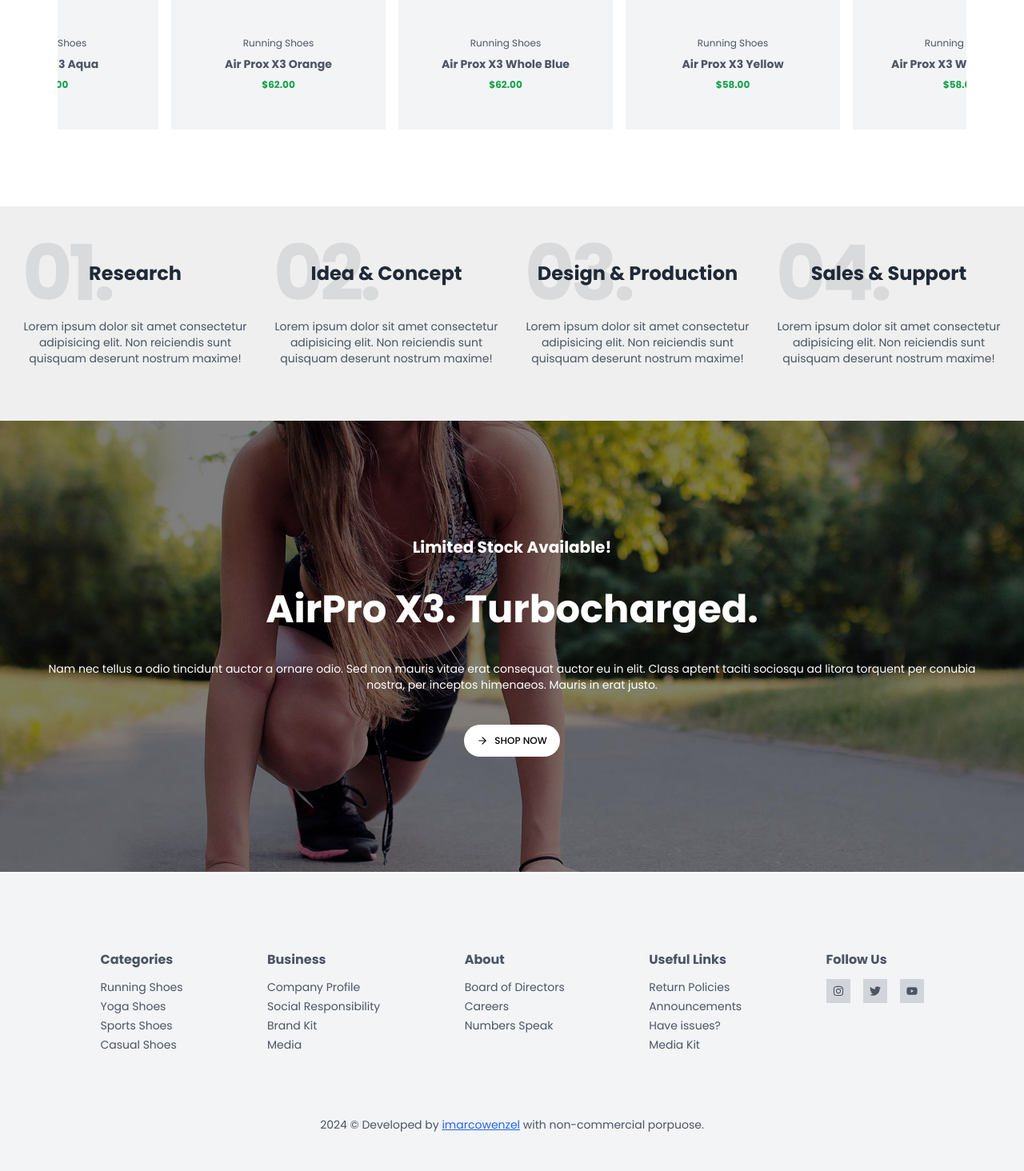
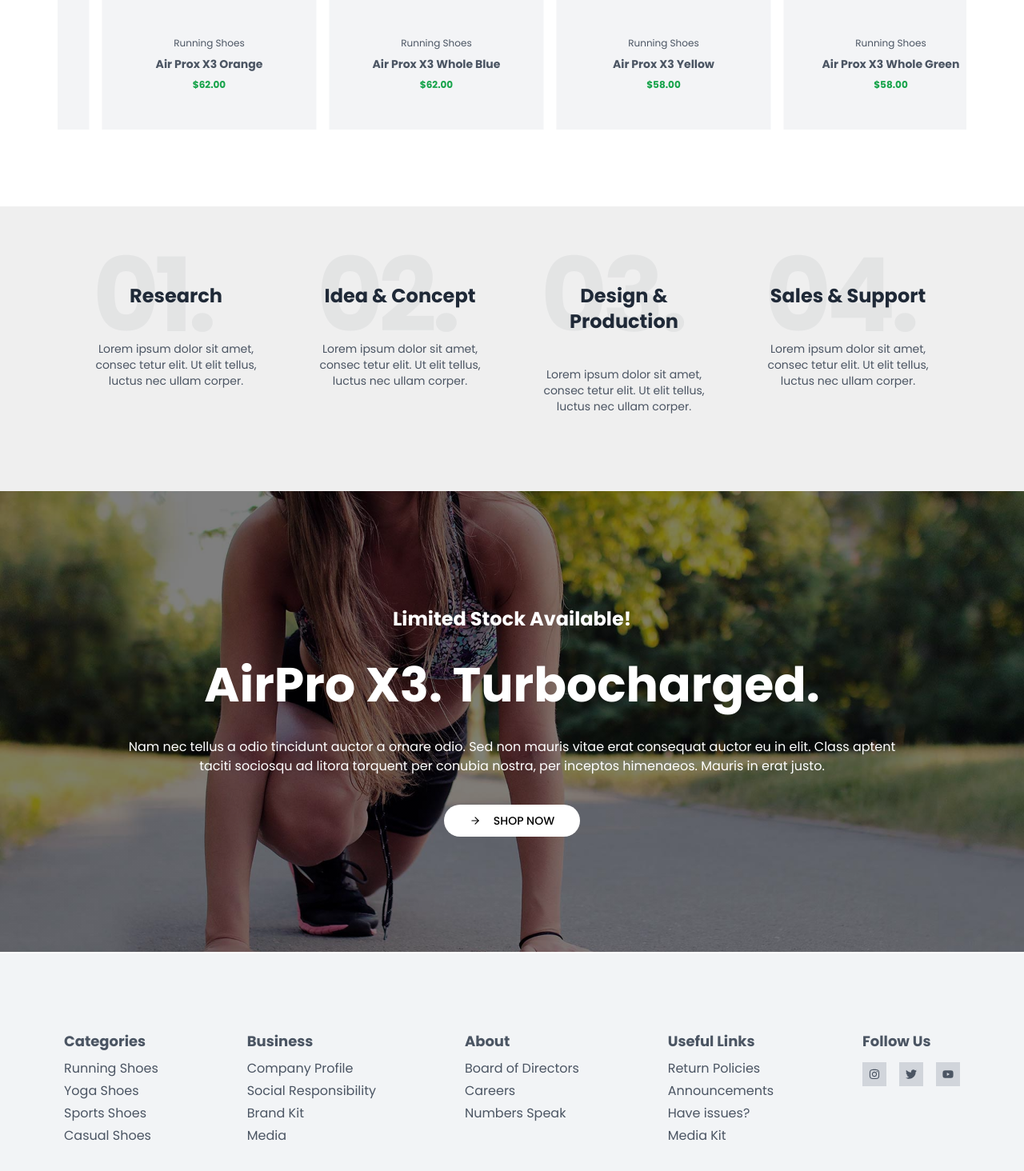
Before and after one commit to imarcowenzel/sneaker-peek-store, a Next.js app: page / in a window 1280 px wide. Shown: the part 1326-2790 px from the top of the page at 80% size. Built offline with nearby package versions, Linux system fonts and the light colour scheme.

Commit message:
Updating

```diff
--- a/src/components/carousel.tsx
+++ b/src/components/carousel.tsx
@@ -1,4 +1,7 @@
 "use client";
+
+import Autoplay from "embla-carousel-autoplay";
+import Image from "next/image";
 
 import {
   Carousel,
@@ -8,12 +11,11 @@ import {
   CarouselPrevious,
 } from "@/components/ui/carousel";
 import { carouselShoes } from "@/config";
-import Autoplay from "embla-carousel-autoplay";
-import Image from "next/image";
 
 const CarouselSection = () => {
   return (
-    <div className="w-full pb-50 px-30 xl:py-100 xl:pb-120 flex flex-col items-center gap-y-10 p-20 lg:p-12 xl:py-24">
+    <div className="px-30 xl:py-100 xl:pb-120 flex w-full flex-col items-center gap-y-10 py-14 md:pt-20 lg:p-12 xl:py-24">
+
       <div className="flex flex-col items-center font-bold italic">
         <h1 className="text-5xl lg:text-8xl">UNBELIEVABLE</h1>
         <h2 className="text-3xl lg:text-4xl">SPEED. COMFORT.</h2>
--- a/src/components/footer.tsx
+++ b/src/components/footer.tsx
@@ -4,12 +4,13 @@ import { footerMenu, footerSocialMedias } from "@/config";
 
 const Footer = () => {
   return (
-    <footer className="flex flex-col gap-y-20 border-t-2 border-t-white bg-[#f2f4f6] px-5 py-12 lg:py-24">
-      <div className="flex flex-col gap-y-3 md:flex-row md:justify-evenly">
+    <footer className="flex w-full flex-col gap-y-20 border-t-2 border-t-white bg-[#f2f4f6] px-5 py-12 lg:px-20 lg:py-24">
+
+      <div className="flex flex-col gap-y-8 md:flex-row md:justify-between">
         {footerMenu.map((menuItem) => (
-          <div className="flex flex-col gap-y-3" key={menuItem.title}>
-            <h1 className="text-base font-bold">{menuItem.title}</h1>
-            <ul className="flex flex-col gap-y-1 text-sm">
+          <div className="flex flex-col gap-y-2" key={menuItem.title}>
+            <h1 className="text-base font-bold lg:text-lg">{menuItem.title}</h1>
+            <ul className="flex flex-col gap-y-1 text-sm lg:text-base">
               {menuItem.items.map((item) => (
                 <li
                   key={item.key}
@@ -23,14 +24,19 @@ const Footer = () => {
         ))}
 
         <div className="flex flex-col gap-y-3">
-          <h1 className="text-base font-bold">Follow Us</h1>
+          <h1 className="text-base font-bold lg:text-lg">Follow Us</h1>
           <ul className="flex gap-x-4 text-sm">
             {footerSocialMedias.map((social) => (
               <li
                 key={social.key}
                 className="cursor-pointer bg-gray-300 p-2 hover:bg-cyan-600 hover:text-white"
+                aria-label={`Visit Sneaker Peek's profile on ${social.href}`}
               >
-                <Link href={social.href}>
+                <Link
+                  href={social.href}
+                  target="_blank"
+                  rel="noopener noreferrer"
+                >
                   <social.label />
                 </Link>
               </li>
@@ -40,7 +46,7 @@ const Footer = () => {
       </div>
 
       <div>
-        <p className="text-center text-sm">
+        <p className="text-center text-sm lg:text-base">
           2024 &copy; Developed by{" "}
           <Link
             href={"https://github.com/imarcowenzel"}
@@ -54,6 +60,7 @@ const Footer = () => {
         </p>
       </div>
     </footer>
+
   );
 };
 
--- a/src/components/hero-section.tsx
+++ b/src/components/hero-section.tsx
@@ -3,9 +3,9 @@
 import { ArrowRightIcon } from "lucide-react";
 import Image from "next/image";
 import Link from "next/link";
+import { useEffect, useState } from "react";
 
 import { Button } from "@/components/ui/button";
-import { useEffect, useState } from "react";
 
 const Hero = () => {
   const [backgroundSize, setBackgroundSize] = useState("cover");
@@ -66,7 +66,7 @@ const Hero = () => {
               <div className="transition">
                 <Button
                   variant={"ghost"}
-                  className="z-10 w-fit rounded-full bg-white text-xs shadow-lg"
+                  className="z-10 w-fit py-5 px-8 rounded-full bg-white text-xs shadow-lg lg:text-sm"
                 >
                   <Link
                     href="/shop"
--- a/src/components/stock.tsx
+++ b/src/components/stock.tsx
@@ -1,21 +1,23 @@
-import React from "react";
-import { Button } from "./ui/button";
 import { ArrowRight } from "lucide-react";
+
+import { Button } from "@/components/ui/button";
 
 const Stock = () => {
   return (
     <div
-      className="w-full bg-cover bg-center px-8 py-14 lg:p-14 xl:py-36"
+      className="w-full bg-cover bg-center px-8 py-14 lg:p-14 lg:px-40 xl:py-36 "
       style={{
         backgroundImage:
           "linear-gradient(rgba(0,0,0,0.5), rgba(0,0,0,0.5)), url('/stock.jpg')",
       }}
     >
-      <div className="mx-auto flex max-w-3xl flex-col gap-y-10 text-white md:max-w-5xl md:items-center md:text-center lg:max-w-7xl">
-        <h3 className="text-xl font-bold">Limited Stock Available!</h3>
-        <h1 className="text-4xl md:text-5xl font-bold">AirPro X3. Turbocharged.</h1>
+      <div className="mx-auto flex max-w-3xl flex-col gap-y-9 text-white md:max-w-5xl md:items-center md:text-center lg:max-w-7xl">
+        <h3 className="text-2xl font-bold">Limited Stock Available!</h3>
+        <h1 className="text-4xl font-bold md:text-5xl lg:text-6xl">
+          AirPro X3. Turbocharged.
+        </h1>
 
-        <p className="text-sm">
+        <p className="text-sm lg:text-base">
           Nam nec tellus a odio tincidunt auctor a ornare odio. Sed non mauris
           vitae erat consequat auctor eu in elit. Class aptent taciti sociosqu
           ad litora torquent per conubia nostra, per inceptos himenaeos. Mauris
@@ -24,7 +26,7 @@ const Stock = () => {
 
         <Button
           variant={"ghost"}
-          className="flex w-fit gap-x-2 rounded-full bg-white text-black text-xs"
+          className="flex w-fit gap-x-2 lg:gap-x-4 rounded-full bg-white px-8 py-4 text-xs text-black lg:text-sm"
         >
           <ArrowRight size={14} />
           SHOP NOW
--- a/src/components/topics.tsx
+++ b/src/components/topics.tsx
@@ -2,15 +2,19 @@ import { topics } from "@/config";
 
 const Topics = () => {
   return (
-    <div className="grid w-full bg-[#efefef] p-3 md:grid-cols-2 lg:grid-cols-4">
+    <div className="grid w-full gap-y-24 bg-[#efefef] p-3 py-14 md:grid-cols-2 md:p-8 md:py-14 lg:grid-cols-4 lg:gap-x-8 lg:px-24 lg:py-24">
       {topics.map((topic) => (
-        <div key={topic.key} className="flex flex-col gap-y-10 px-4 py-14">
-          <h1 className="relative md:text-center text-2xl font-bold text-gray-800">
+        <div key={topic.key} className="flex flex-col gap-y-10 px-5">
+          <h1 className="relative max-w-3xl text-2xl font-bold text-gray-800 md:text-center lg:max-w-5xl xl:max-w-7xl">
             {topic.title}
 
-            <h2 className="absolute -top-8 font-bold text-8xl opacity-10 tracking-tighter">0{topic.key}.</h2>
+            <h2 className="absolute -top-8 text-8xl font-bold tracking-tighter opacity-5 lg:-top-12 lg:text-9xl">
+              0{topic.key}.
+            </h2>
           </h1>
-          <p className="text-sm md:text-center text-gray-600">{topic.description}</p>
+          <p className="text-sm text-gray-600 md:text-center">
+            {topic.description}
+          </p>
         </div>
       ))}
     </div>
--- a/src/config/index.ts
+++ b/src/config/index.ts
@@ -140,21 +140,25 @@ export const topics = [
   {
     key: 1,
     title: "Research",
-    description: "Lorem ipsum dolor sit amet consectetur adipisicing elit. Non reiciendis sunt quisquam deserunt nostrum maxime!"
+    description:
+      "Lorem ipsum dolor sit amet, consec tetur elit. Ut elit tellus, luctus nec ullam corper.",
   },
   {
     key: 2,
     title: "Idea & Concept",
-    description: "Lorem ipsum dolor sit amet consectetur adipisicing elit. Non reiciendis sunt quisquam deserunt nostrum maxime!"
+    description:
+      "Lorem ipsum dolor sit amet, consec tetur elit. Ut elit tellus, luctus nec ullam corper.",
   },
   {
     key: 3,
     title: "Design & Production",
-    description: "Lorem ipsum dolor sit amet consectetur adipisicing elit. Non reiciendis sunt quisquam deserunt nostrum maxime!"
+    description:
+      "Lorem ipsum dolor sit amet, consec tetur elit. Ut elit tellus, luctus nec ullam corper.",
   },
   {
     key: 4,
     title: "Sales & Support",
-    description: "Lorem ipsum dolor sit amet consectetur adipisicing elit. Non reiciendis sunt quisquam deserunt nostrum maxime!"
+    description:
+      "Lorem ipsum dolor sit amet, consec tetur elit. Ut elit tellus, luctus nec ullam corper.",
   },
 ];
```
